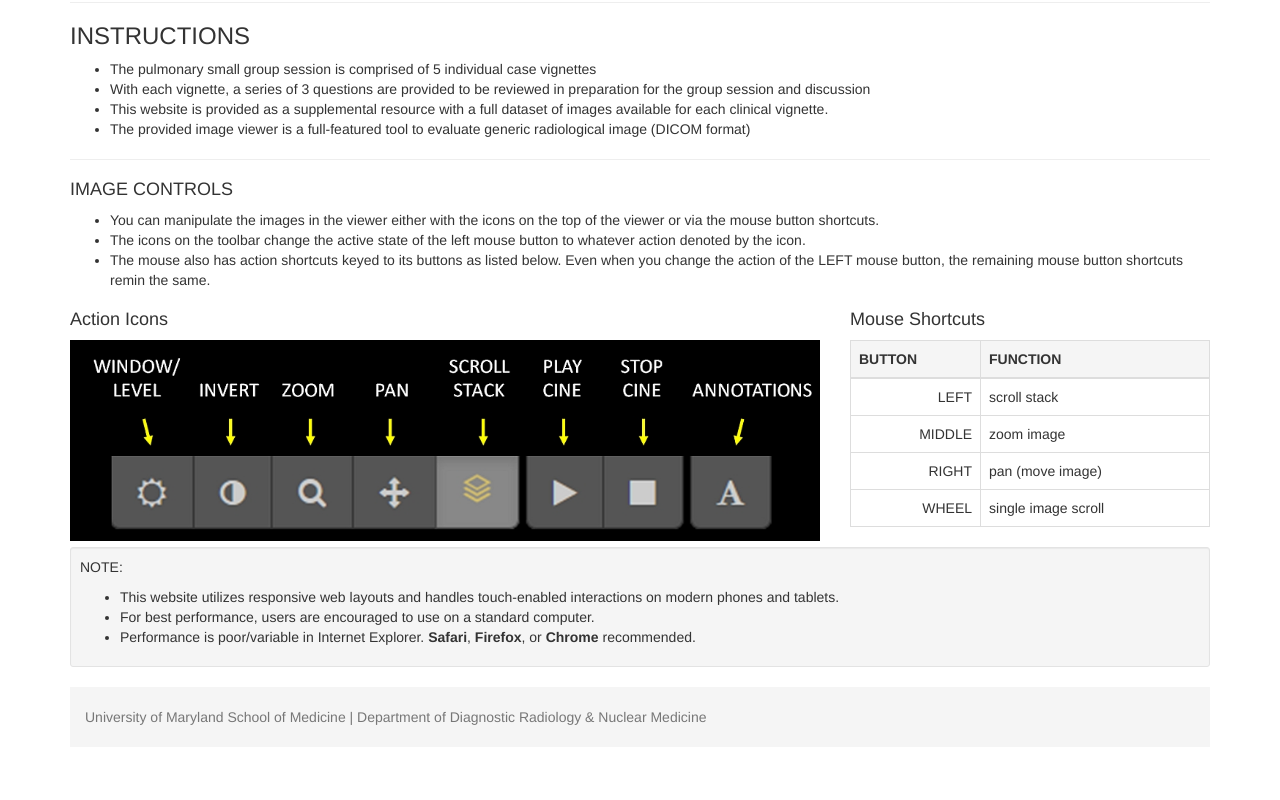
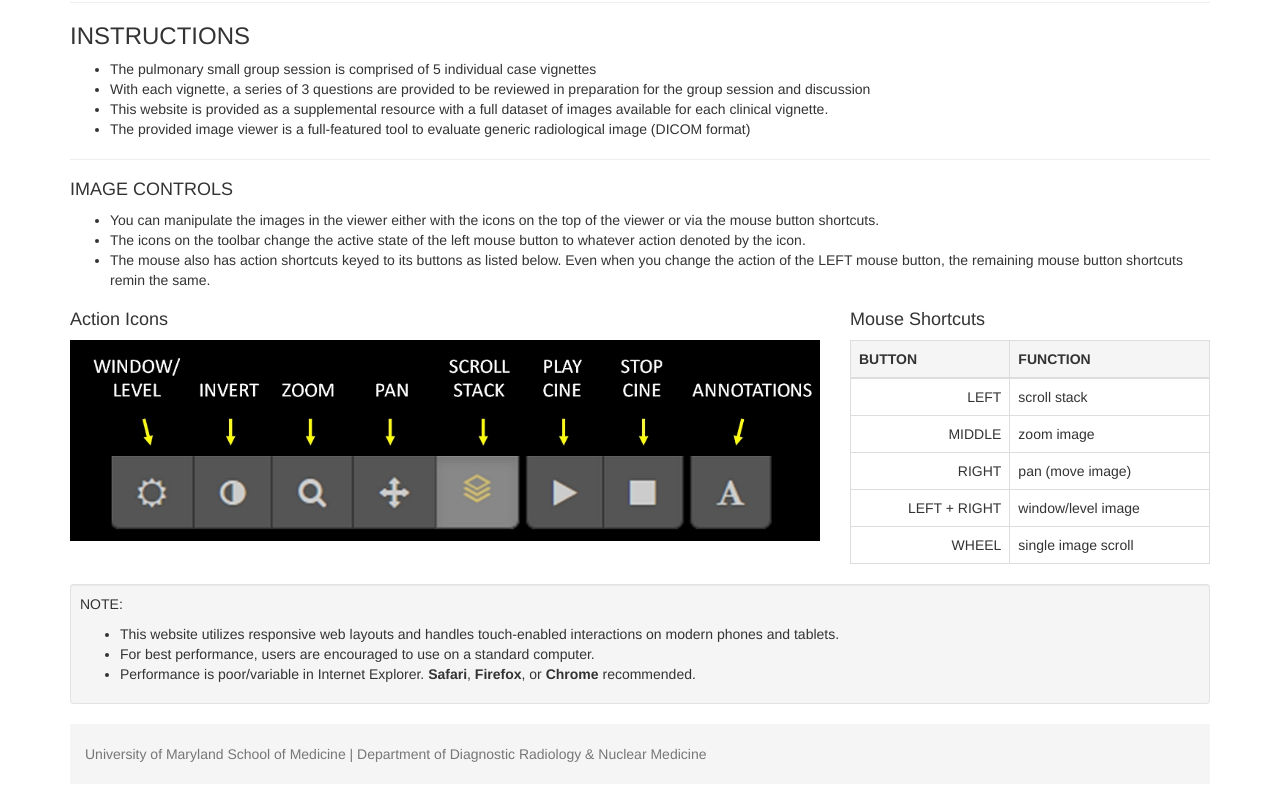
Before and after one commit to jjeudymd/UMSOM-PT_PULM, a plain HTML site: page index.html in a window 1280 px wide. Shown: the part 433-1233 px from the top of the page. Drawn offline with nearby package versions, Linux system fonts and the light colour scheme.

Commit message:
Update index.html

```diff
--- a/index.html
+++ b/index.html
@@ -141,6 +141,10 @@
                       <td class="">pan (move image)</td>
                     </tr>
                     <tr>
+                      <td class="" align="right">LEFT + RIGHT</td>
+                      <td class="">window/level image</td>
+                    </tr>
+                    <tr>
                       <td class="" align="right">WHEEL</td>
                       <td class="">single image scroll</td>
                     </tr>
```
